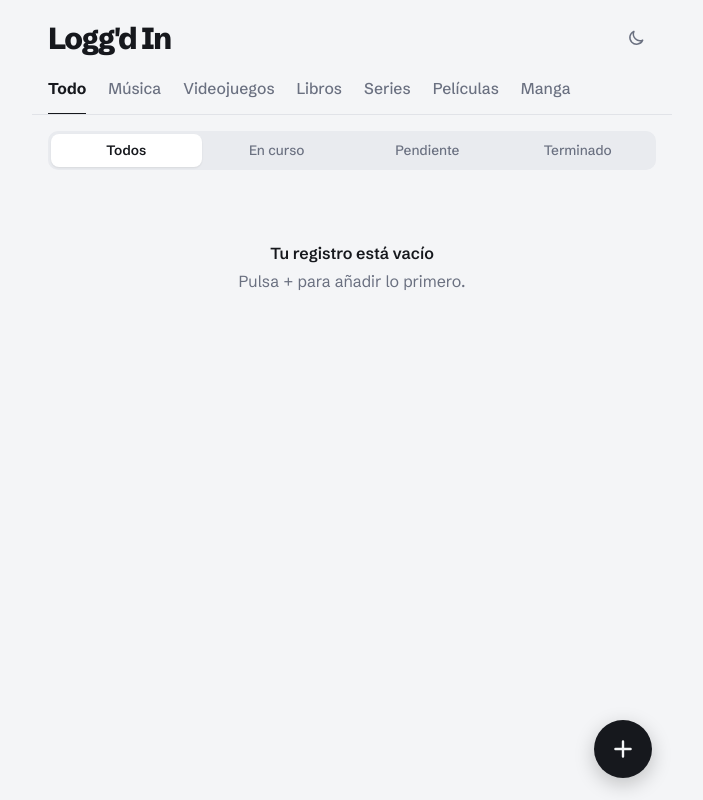
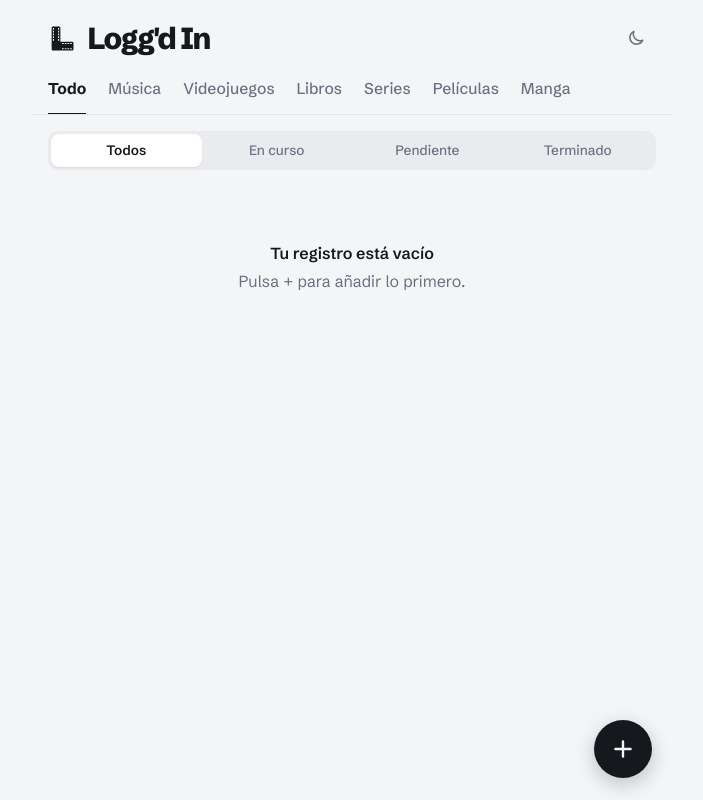
Before and after one commit to Baski32/loggd-in, a plain HTML site: page index.html in a window 1280 px wide. Shown: the whole page, without its empty margins (288-991 px from the left). Drawn offline with Linux system fonts and the light colour scheme.

Commit message:
Añadir logo e iconos

```diff
--- a/index.html
+++ b/index.html
@@ -12,6 +12,10 @@
   <link rel="preconnect" href="https://fonts.googleapis.com">
   <link rel="preconnect" href="https://fonts.gstatic.com" crossorigin>
   <link href="https://fonts.googleapis.com/css2?family=Schibsted+Grotesk:wght@400;500;600;700;800&display=swap" rel="stylesheet">
+  <!-- Iconos: el de la pestaña del navegador y el de la pantalla de inicio del móvil -->
+  <link rel="icon" href="iconos/favicon.svg" type="image/svg+xml">
+  <link rel="apple-touch-icon" href="iconos/apple-touch-icon.png">
+  <link rel="manifest" href="manifest.webmanifest">
   <link rel="stylesheet" href="style.css">
   <!-- Aplicamos el tema guardado ANTES de pintar, para que no parpadee -->
   <script>
@@ -25,7 +29,12 @@
 
   <!-- CABECERA: nombre de la app y botón de tema -->
   <header class="cabecera">
-    <h1 class="marca">Logg'd In</h1>
+    <h1 class="marca">
+      <!-- El logo: una L hecha con una tira de película.
+           "currentColor" hace que tenga el mismo color que el texto (claro u oscuro) -->
+      <svg class="marca-logo" viewBox="0 0 64 64" aria-hidden="true"><path fill="currentColor" fill-rule="evenodd" d="M16.5 10h11a2.5 2.5 0 0 1 2.5 2.5V38h21.5a2.5 2.5 0 0 1 2.5 2.5v11a2.5 2.5 0 0 1-2.5 2.5h-35A2.5 2.5 0 0 1 14 51.5v-39A2.5 2.5 0 0 1 16.5 10Z M16.2 13h2v3h-2Z M25.8 13h2v3h-2Z M16.2 18h2v3h-2Z M25.8 18h2v3h-2Z M16.2 23h2v3h-2Z M25.8 23h2v3h-2Z M16.2 28h2v3h-2Z M25.8 28h2v3h-2Z M16.2 33h2v3h-2Z M25.8 33h2v3h-2Z M33 40.2h3v2h-3Z M33 49.8h3v2h-3Z M38 40.2h3v2h-3Z M38 49.8h3v2h-3Z M43 40.2h3v2h-3Z M43 49.8h3v2h-3Z M48 40.2h3v2h-3Z M48 49.8h3v2h-3Z"/></svg>
+      Logg'd In
+    </h1>
     <button class="boton-icono" id="boton-tema" type="button" aria-label="Cambiar entre modo claro y oscuro">
       <!-- Luna (se ve en modo claro) -->
       <svg class="icono-luna" viewBox="0 0 24 24" width="20" height="20" aria-hidden="true"><path d="M20 14.5A8 8 0 0 1 9.5 4a8 8 0 1 0 10.5 10.5Z" fill="none" stroke="currentColor" stroke-width="1.8" stroke-linejoin="round"/></svg>
--- a/style.css
+++ b/style.css
@@ -120,6 +120,16 @@ button {
   font-weight: 800;
   letter-spacing: -0.045em;
   line-height: 1;
+  display: flex;
+  align-items: center;
+  gap: 8px;
+}
+
+.marca-logo {
+  width: 1.15em;
+  height: 1.15em;
+  flex: none;
+  margin-left: -0.12em; /* el dibujo tiene margen propio; así queda alineado con la lista */
 }
 
 .boton-icono {
```
Also changed, not shown: iconos/apple-touch-icon.png (added), iconos/favicon.svg (added), iconos/icono-192.png (added), iconos/icono-512.png (added), iconos/icono-app.svg (added), iconos/logo.svg (added), manifest.webmanifest (added).
